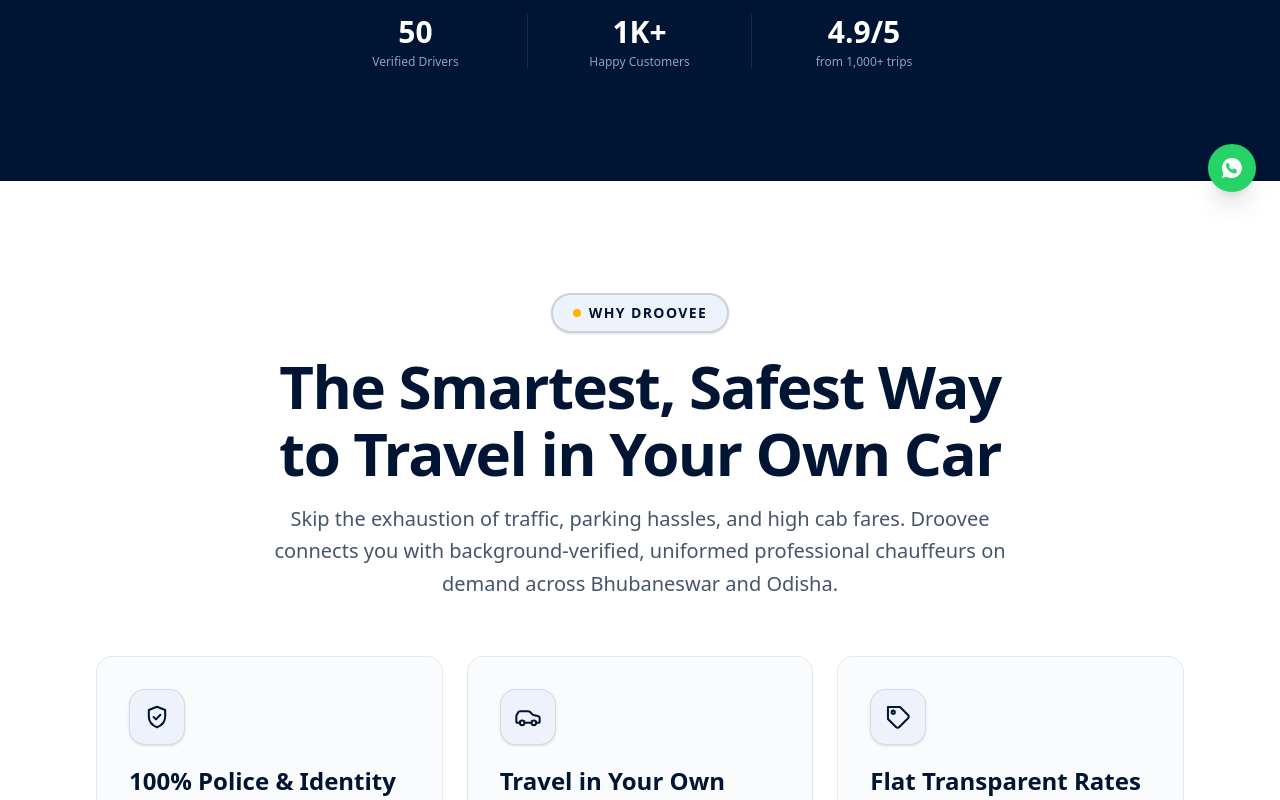
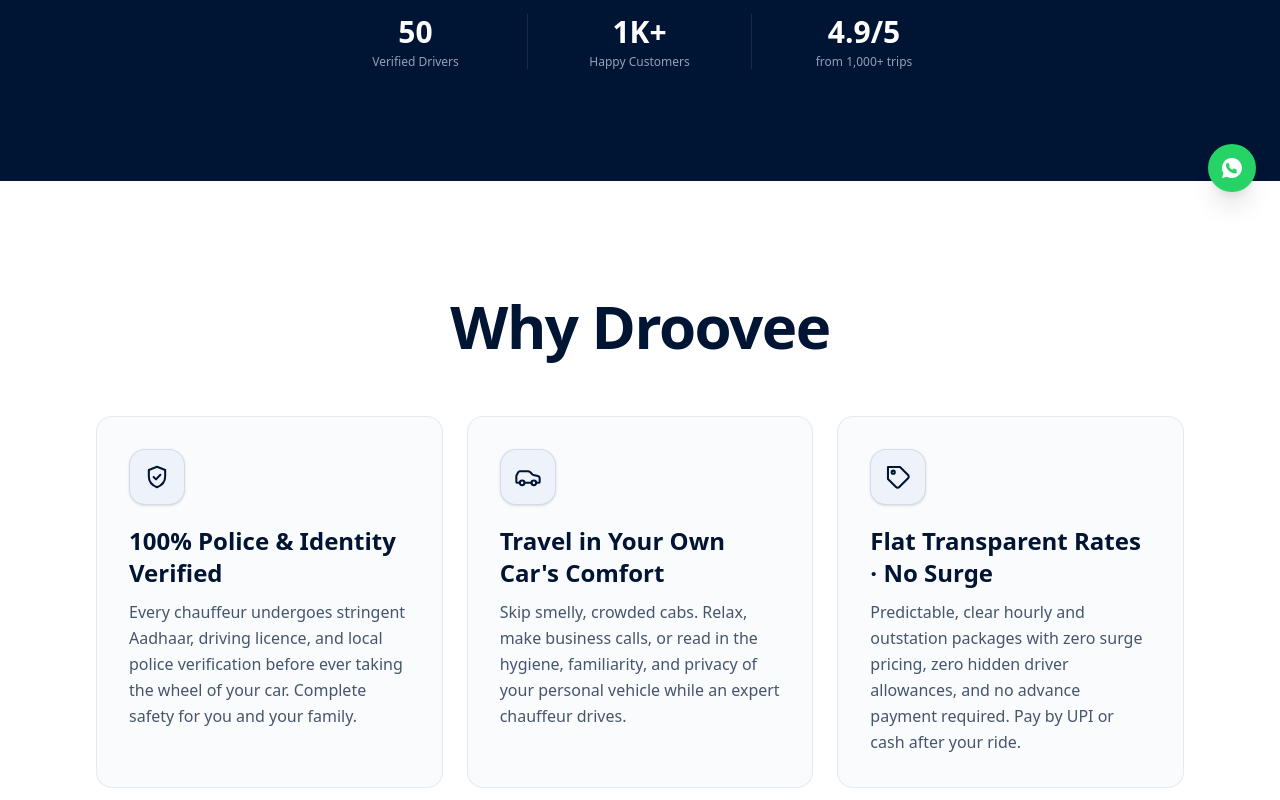
Before and after one commit to fresherscomputersc-hash/droovee, a Next.js app in the folder droovee-web/: page / in a window 1280 px wide. Shown: the part 584-1384 px from the top of the page. Built offline with nearby package versions, Linux system fonts and the light colour scheme.

Commit message:
update: landing page why droovee heading

```diff
--- a/droovee-web/src/app/page.tsx
+++ b/droovee-web/src/app/page.tsx
@@ -168,16 +168,9 @@
       <section id="why-droovee" className="border-b border-slate-200 bg-white py-20 sm:py-28">
         <div className="mx-auto max-w-6xl px-4 sm:px-6 lg:px-8">
           <div className="mx-auto max-w-3xl text-center">
-            <span className="inline-flex items-center gap-2 rounded-full border-2 border-brand-ink/15 bg-brand-soft px-5 py-2 text-sm font-extrabold uppercase tracking-widest text-brand-ink shadow-sm">
-              <span className="h-2 w-2 rounded-full bg-accent" />
+            <h2 className="text-4xl font-black tracking-tight text-brand-ink sm:text-5xl lg:text-6xl sm:leading-[1.12]">
               Why Droovee
-            </span>
-            <h2 className="mt-5 text-4xl font-black tracking-tight text-brand-ink sm:text-5xl lg:text-6xl sm:leading-[1.12]">
-              The Smartest, Safest Way to Travel in Your Own Car
             </h2>
-            <p className="mt-4 text-lg leading-relaxed text-slate-600 sm:text-xl sm:leading-relaxed">
-              Skip the exhaustion of traffic, parking hassles, and high cab fares. Droovee connects you with background-verified, uniformed professional chauffeurs on demand across Bhubaneswar and Odisha.
-            </p>
           </div>
 
           <div className="mt-14 grid gap-6 sm:grid-cols-2 lg:grid-cols-3">
```
